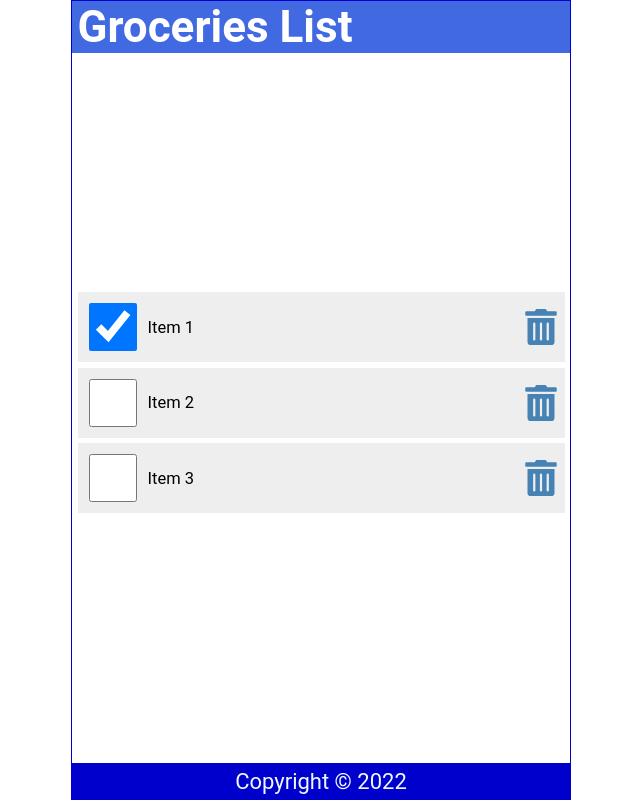
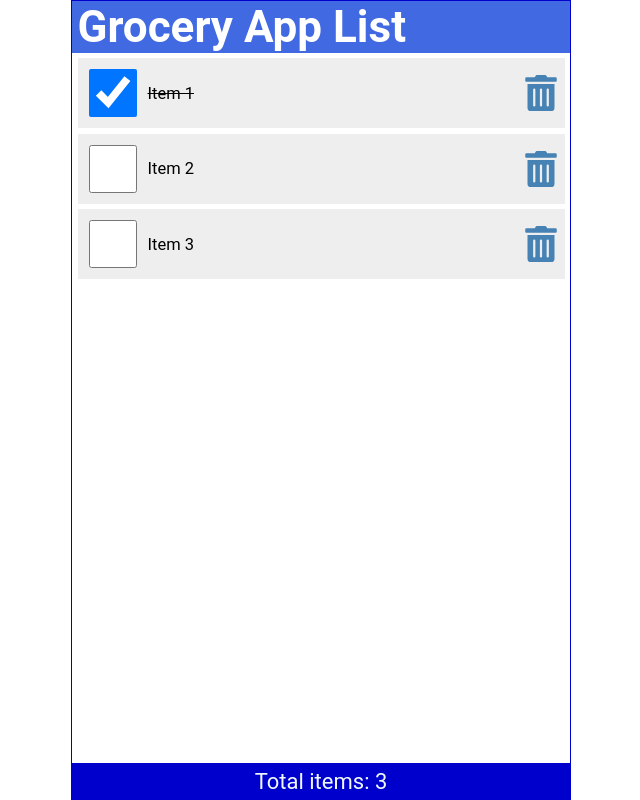
Before and after one commit to ocb-dev-04/react.2022.code, a React (Create React App) app in the folder react-2022-full-course/: page / in a window 1280 px wide. Shown: the whole page, without its empty margins (319-959 px from the left). Built offline with nearby package versions, Linux system fonts and the light colour scheme.

Commit message:
*Add props destructure chapter

```diff
--- a/react-2022-full-course/public/index.html
+++ b/react-2022-full-course/public/index.html
@@ -24,7 +24,7 @@
       work correctly both with client-side routing and a non-root public URL.
       Learn how to configure a non-root public URL by running `npm run build`.
     -->
-    <title>React App</title>
+    <title>React Introduction App</title>
   </head>
   <body>
     <noscript>You need to enable JavaScript to run this app.</noscript>
--- a/react-2022-full-course/src/App.js
+++ b/react-2022-full-course/src/App.js
@@ -1,13 +1,50 @@
-import { Content } from './Content';
-import { Footer } from './Footer';
+import React, { useState } from 'react'
+
+import Content from './Content';
+import Footer  from './Footer';
 import Header from './Header'
 
 function App() {
+  const [items, setItems] = useState([
+    {
+      id: 1,
+      item: 'Item 1',
+      checked: true
+    },
+    {
+      id: 2,
+      item: 'Item 2',
+      checked: false
+    },
+    {
+      id: 3,
+      item: 'Item 3',
+      checked: false
+    },
+  ]);
+
+  const handleCheck = (id) => {
+    const listItems = items.map(item => item.id === id ? { ...item, checked: !item.checked } : item);
+    setItems(listItems);
+    localStorage.setItem('todoListItems', JSON.stringify(listItems));
+  }
+
+  const handleDelete = (id) => {
+    const listItems = items.filter(item => item.id !== id);
+    setItems(listItems);
+    localStorage.setItem('todoListItems', JSON.stringify(listItems));
+  }
+
   return (
     <div className="App">
-        <Header />
-        <Content />
-        <Footer />
+      <Header
+        title="Grocery App List" />
+      <Content
+        items={items}
+        handleCheck={handleCheck}
+        handleDelete={handleDelete} />
+      <Footer
+        itemsCount={items.length} />
     </div>
   );
 }
--- a/react-2022-full-course/src/Content.js
+++ b/react-2022-full-course/src/Content.js
@@ -1,57 +1,24 @@
-import React, { useState } from 'react'
-import { FaTrashAlt } from 'react-icons/fa'
 
-export const Content = () => {
-    const [items, setItems] = useState([
-        {
-            id: 1,
-            item: 'Item 1',
-            checked: true
-        },
-        {
-            id: 2,
-            item: 'Item 2',
-            checked: false
-        },
-        {
-            id: 3,
-            item: 'Item 3',
-            checked: false
-        },
-    ])
 
-    const handleCheck = (id) => {
-        const listItems = items.map(item => item.id === id ? { ...item, checked: !item.checked } : item);
-        setItems(listItems);
-        localStorage.setItem('todoListItems', JSON.stringify(listItems));
-    }
+import ItemList from './ItemList'
 
-    const handleDelete = (id) => {
-        const listItems = items.filter(item => item.id !== id);
-        setItems(listItems);
-        localStorage.setItem('todoListItems', JSON.stringify(listItems));
-    }
+ const Content = ({
+    items,
+    handleCheck,
+    handleDelete
+}) => {
+
 
     return (
         <main>
-            {items.length ? (<ul>
-                {items.map(data => (
-                    <li className='item' key={data.id}>
-                        <input
-                            type='checkbox'
-                            checked={data.checked}
-                            onChange={() => handleCheck(data.id)}
-                        />
-                        <label
-                            onDoubleClick={() => handleCheck(data.id)}
-                        >{data.item}</label>
-                        <FaTrashAlt
-                            onClick={() => handleDelete(data.id)}
-                            role="button"
-                            tabIndex="0" />
-                    </li>
-                ))}
-            </ul>) : (<p>No items to show</p>)}
+            {items.length ? (
+            <ItemList
+                items = {items}
+                handleCheck={handleCheck}
+                handleDelete={handleDelete}/>
+            ) : (<p>No items to show</p>)}
         </main>
     )
 }
+
+export default Content
--- a/react-2022-full-course/src/Footer.js
+++ b/react-2022-full-course/src/Footer.js
@@ -1,10 +1,10 @@
 import React from 'react'
 
-export const Footer = () => {
-    const today = new Date();
+const Footer = ({ itemsCount }) => {
   return (
     <footer>
-<p>Copyright &copy; {today.getFullYear()}</p>
+      <p>Total {itemsCount === 1 ? "item" : "items"}: {itemsCount}</p>
     </footer>
   )
 }
+export default Footer
--- a/react-2022-full-course/src/Header.js
+++ b/react-2022-full-course/src/Header.js
@@ -1,6 +1,6 @@
 import React from 'react'
 
-function Header() {
+function Header({ title }) {
     const headerStyle = {
         backgroundColor: 'royalblue',
         color: 'white',
@@ -8,7 +8,7 @@ function Header() {
 
     return (
         <header style={headerStyle}>
-            <h1>Groceries List</h1>
+            <h1>{title}</h1>
         </header>
     )
 }
--- /dev/null
+++ b/react-2022-full-course/src/ItemList.js
@@ -0,0 +1,21 @@
+import React from 'react'
+import LineItem from './LineItem'
+
+const ItemList = ({
+    items,
+    handleCheck,
+    handleDelete
+}) => {
+  return (
+    <ul>
+                {items.map(data => (
+                    <LineItem
+                        data={data}
+                        handleCheck={handleCheck}
+                        handleDelete={handleDelete}/>
+                ))}
+            </ul>
+  )
+}
+
+export default ItemList
--- /dev/null
+++ b/react-2022-full-course/src/LineItem.js
@@ -0,0 +1,29 @@
+import React from 'react'
+import { FaTrashAlt } from 'react-icons/fa'
+
+const LineItem = ({
+    data,
+    handleCheck,
+    handleDelete
+}) => {
+    return (
+        <li className='item' key={data.id}>
+            <input
+                type='checkbox'
+                checked={data.checked}
+                onChange={() => handleCheck(data.id)}
+            />
+            <label
+                onDoubleClick={() => handleCheck(data.id)}
+                style={{ textDecoration: data.checked ? 'line-through' : 'none' }}
+            >{data.item}</label>
+            <FaTrashAlt
+                onClick={() => handleDelete(data.id)}
+                role="button"
+                tabIndex="0"
+                aria-label={`Delete ${data.item}`} />
+        </li>
+    )
+}
+
+export default LineItem
--- a/react-2022-full-course/src/index.css
+++ b/react-2022-full-course/src/index.css
@@ -44,9 +44,12 @@ main {
   display: flex;
   flex-direction: column;
   flex-grow: 1;
-  justify-content: center;
+  justify-content: flex-start;
   align-items: center;
   overflow-y: auto;
+
+
+  padding-top: 5px;
 }
 
 footer {
```
